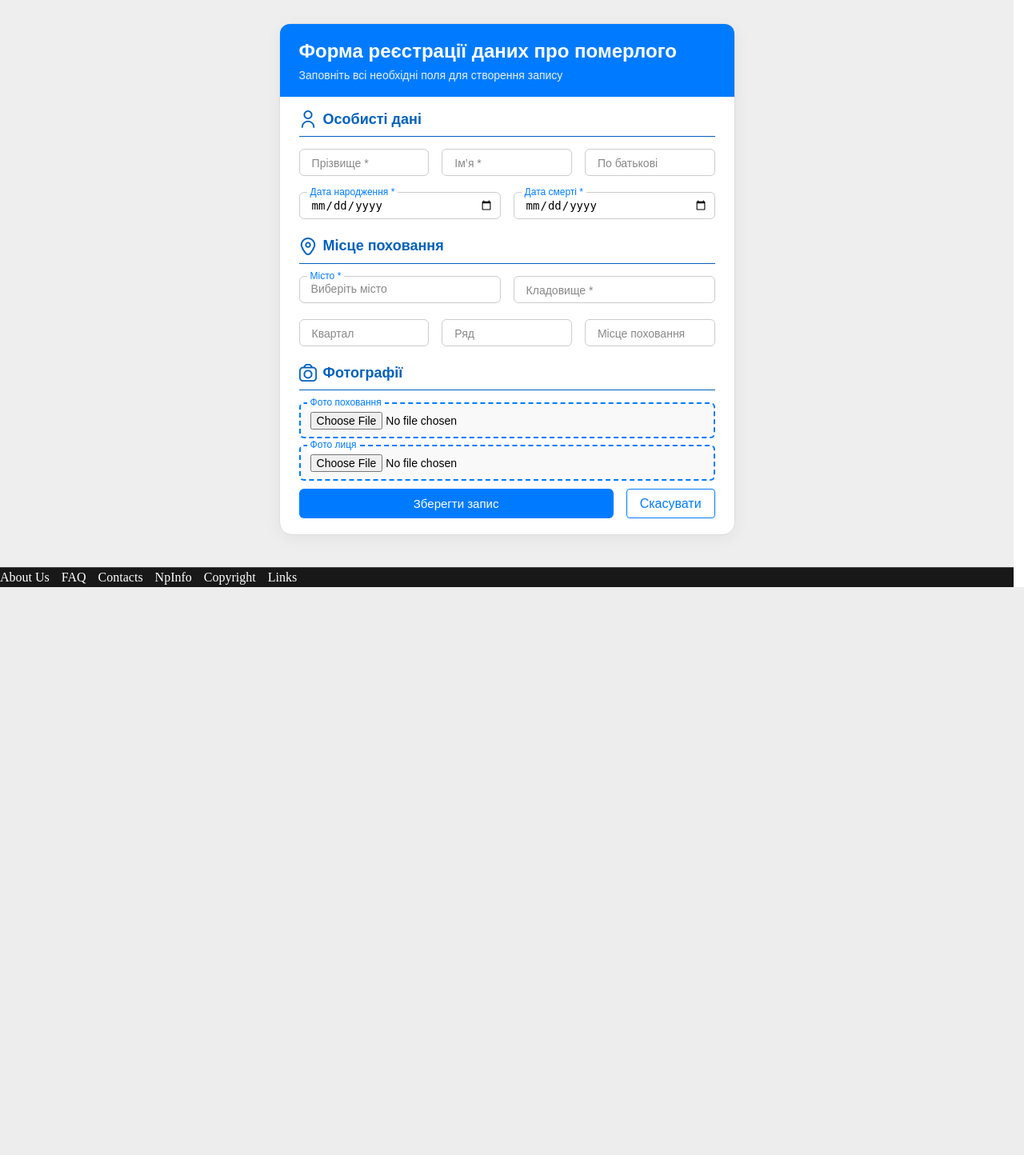
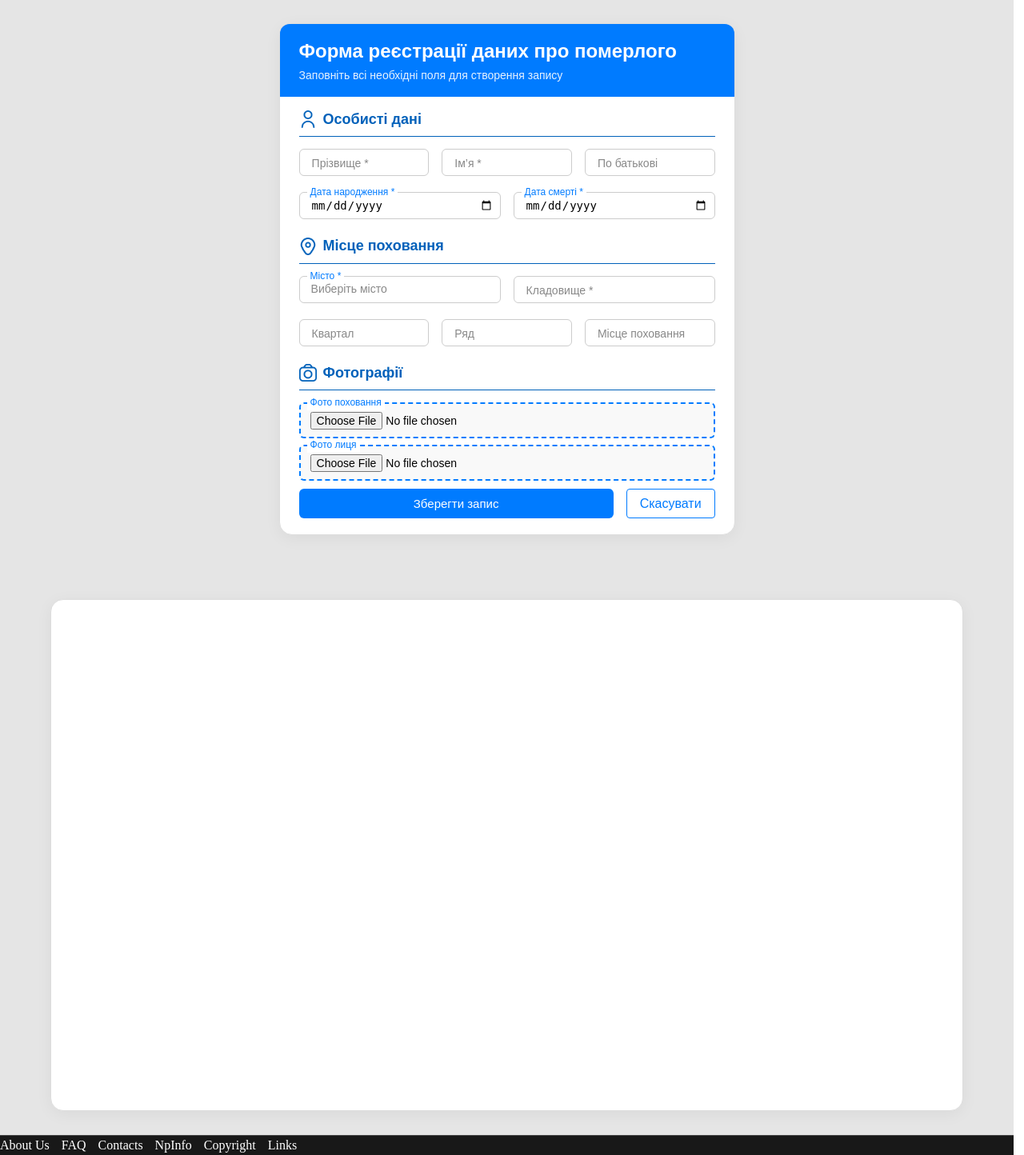
Before and after one commit to Vladislavkpp/shanapra, a PHP site: page /graveadd.php in a window 1280 px wide. Shown: the part 66-1510 px from the top of the page at 80% size. Before the commit the page ends 800 px from the top, so only its background shows below. Run offline with PHP 8.4, Linux system fonts and the light colour scheme.

Commit message:
12.08.25-14:13

```diff
--- a/assets/css/common.css
+++ b/assets/css/common.css
@@ -41,7 +41,7 @@ body {
     flex: 1;
     width: 100%;
     #border: 1px solid purple;
-    background: #eeeeee;
+    background: #e5e5e5;
     height: 100vh;
     overflow-x: hidden;
 }
@@ -713,6 +713,41 @@ body {
 }
 
 
+.graveadd-container {
+    display: flex;
+    flex-direction: column;
+    gap: 20px;
+    width: 100%;
+    box-sizing: border-box;
+    align-items: center;
+}
+
+
+
+/*белая зона graveadd*/
+.gravezone{
+    width: 90%;
+    height: 640px;
+    margin: 0 auto;
+    margin-top: 30px;
+    margin-bottom: 30px;
+    border-radius: 16px;
+    border: 1px solid #ddd;
+    background: white;
+    box-shadow: 0 4px 20px rgba(0,0,0,0.05);
+    font-family: sans-serif;
+    box-sizing: border-box;
+    padding: 0;
+}
+
+
+
+
+
+
+
+
+
 /*Таблица грейв лист*/
 .grave-table {
     width: auto;
--- a/graveadd.php
+++ b/graveadd.php
@@ -124,18 +124,27 @@ function Contentgrave()
     return $out;
 }
 
+function gravezone()
+{
+    $out = '<div class="gravezone"></div>';
+
+    return $out;
+}
 
 View_Clear();
 View_Add(Page_Up());
 View_Add(Menu_Up());
 View_Add('<div class="out">');
 
-//Основной екран
+View_Add('<div class="graveadd-container">');
 
-//View_Add(Menu_Left());
 View_Add(Contentgrave());
+View_Add(gravezone());
 
 View_Add('</div>');
+
+View_Add('</div>');
+
 View_Add(Page_Down());
 View_Out();
 View_Clear();
--- a/gravelist.php
+++ b/gravelist.php
@@ -85,7 +85,7 @@ for ($i = 1; $i <= $cnt; $i++) {
     View_Add("<td>" . $a["mname"] . "</td>");
     View_Add("<td>" . $a["dt1"] . "</td>");
     View_Add("<td>" . $a["dt2"] . "</td>");
-    View_Add("<td>" . $a["dtadd"] . "</td>");
+    View_Add("<td>" . $a["idtadd"] . "</td>");
     View_Add("<td>" . $a["idxadd"] . "</td>");
     View_Add("<td>" . $a["idxkladb"] . "</td>");
     View_Add("<td>" . $a["pos1"] . "</td>");
```
Also changed, not shown: docs/zadaniya.php (+8 -0 lines), index.php (+3 -7 lines), sitemap.xml (+47 -0 lines), 1 other file.
